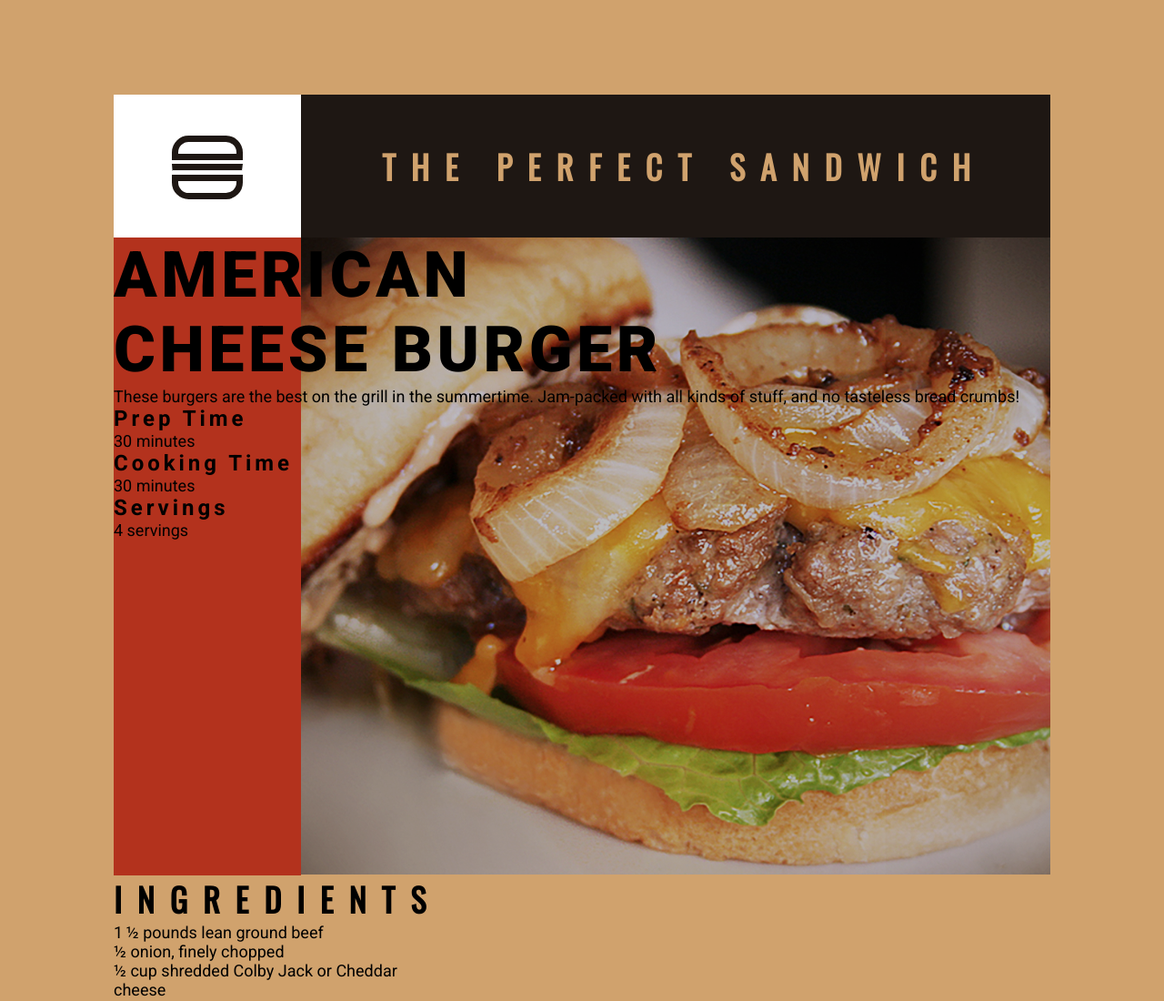
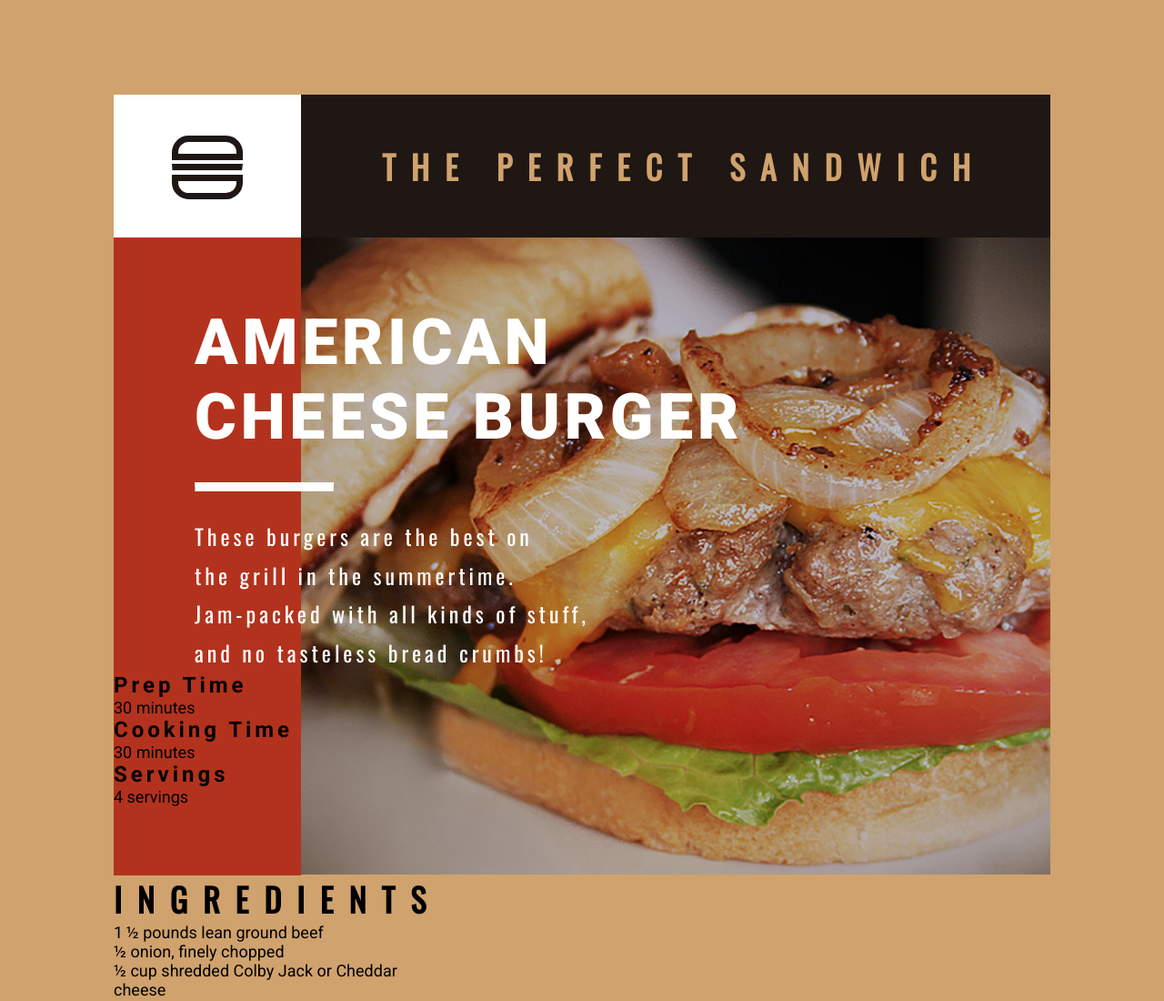
Before and after one commit to annetawamono/perfectsandwich, a plain HTML site: page index.html in a window 1280 px wide. Shown: the top 1100 px of the page at 91% size. Drawn offline with nearby package versions, Linux system fonts and the light colour scheme.

Commit message:
hero content done

```diff
--- a/index.html
+++ b/index.html
@@ -20,8 +20,8 @@
         <div class="hero__content">
           <div class="hero__content__colorblock"></div>
           <h1 class="hero__content__title">American <br>cheese burger</h1>
-          <p class="hero__content__desription">These burgers are the best on
-the grill in the summertime. Jam-packed with all kinds of stuff, and no tasteless bread crumbs!</p>
+          <hr class="hero__content__underline">
+          <p class="hero__content__desription">These burgers are the best on <br>the grill in the summertime. <br>Jam-packed with all kinds of stuff, <br>and no tasteless bread crumbs!</p>
           <div class="hero__content__button"></div>
           <div class="hero__content_serving">
             <h3>Prep Time</h3>
--- a/style.css
+++ b/style.css
@@ -122,3 +122,26 @@ header .hero__content__colorblock {
   position: inherit;
   z-index: -1;
 }
+
+header .hero__content__title, header .hero__content__desription, header .hero__content__underline {
+  color: #FFFFFF;
+  margin-left: 89px;
+}
+
+header .hero__content__title {
+  margin-top: 74px;
+  margin-bottom: 31px;
+}
+
+header .hero__content__underline {
+  width: 151px;
+  border-top: 9px solid #FFFFFF;
+}
+
+header .hero__content__desription {
+  font-family: 'Oswald', sans-serif;
+  font-size: 24px;
+  letter-spacing: 0.165em;
+  line-height: 178.7%;
+  margin-top: 28px;
+}
```
